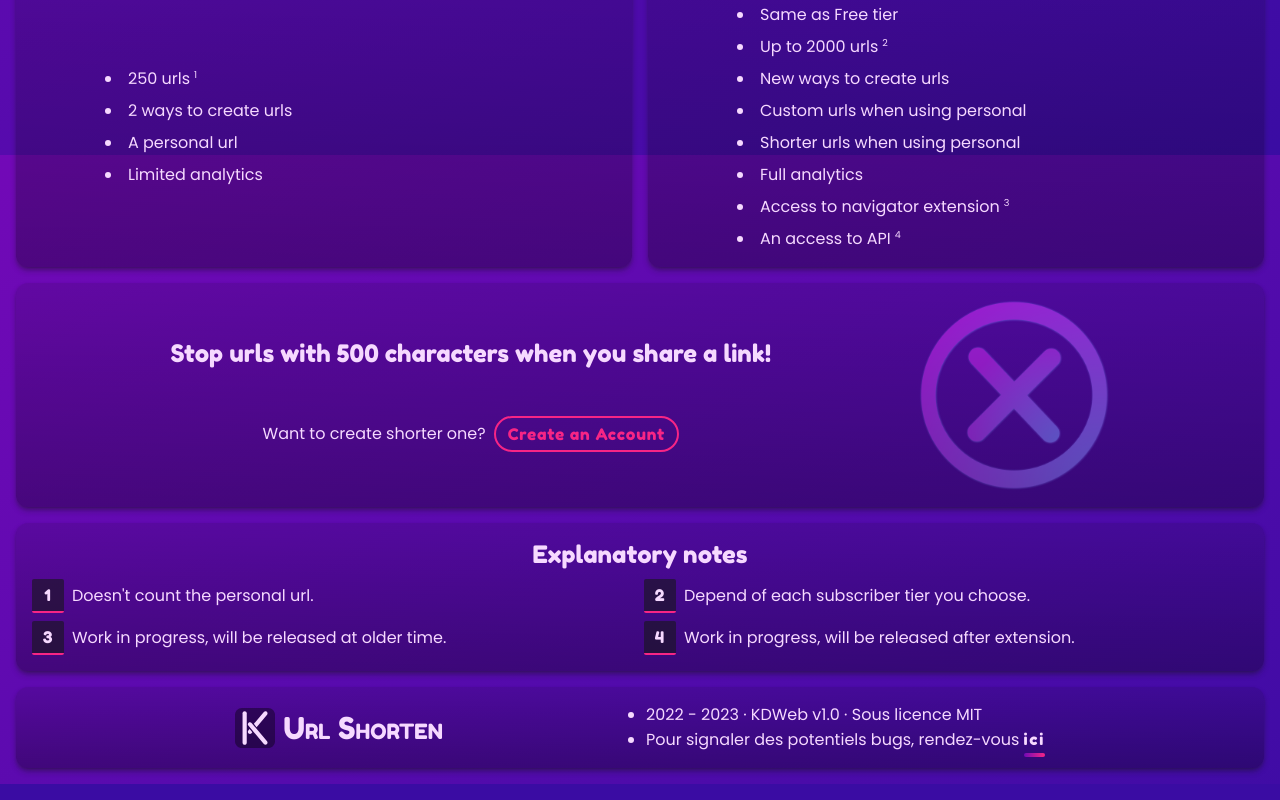
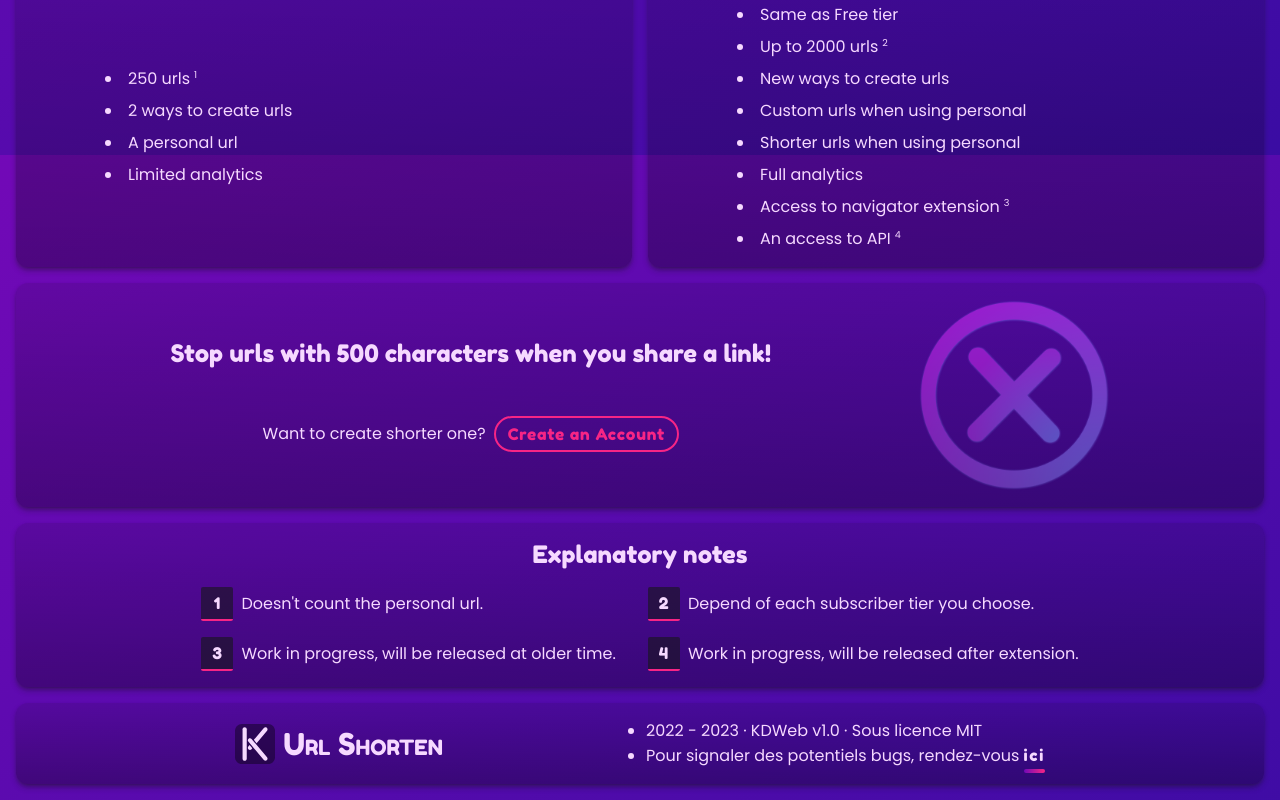
Before and after one commit to KevinDurand974/shorter_url_app, a Next.js app in the folder apps/client/: page / in a window 1280 px wide. Shown: the part 645-1445 px from the top of the page. Built offline with nearby package versions, Linux system fonts and the light colour scheme.

Commit message:
Update style of explanatory notes

```diff
--- a/apps/client/src/pages/index.tsx
+++ b/apps/client/src/pages/index.tsx
@@ -179,12 +179,13 @@ const Home: NextPage = () => {
 			</section>
 
 			<section
-				className="p-2 md:p-4 box grid grid-cols-1 md:grid-cols-2 relative gap-2"
+				className="p-2 md:p-4 box relative flex flex-col justify-center items-center gap-2 md:gap-4"
 				ref={moreInfoRef}
 			>
 				<h1 className="font-fredoka md:text-2xl text-center md:col-span-2">
 					Explanatory notes
 				</h1>
+				<div className="grid grid-cols-1 md:grid-cols-2 gap-2 md:gap-4">
 					<div className="flex gap-2 items-center">
 						<span className="url w-4 md:w-8 px-0 text-center text-[0.5rem] md:text-base">
 							1
@@ -217,6 +218,7 @@ const Home: NextPage = () => {
 							Work in progress, will be released after extension.
 						</p>
 					</div>
+				</div>
 			</section>
 		</Fragment>
 	)
```
Lines whose indentation alone changed are shown as unchanged.
